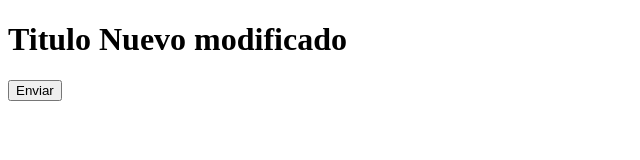
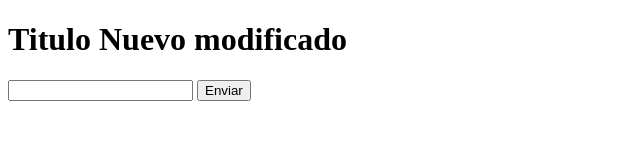
Before and after one commit to Terrius99/hello-world-git, a plain HTML site: page index.html in a window 1280 px wide. Shown: the whole page, without its empty margins (0-640 px from the left). Drawn offline with Linux system fonts and the light colour scheme.

Commit message:
se modifico index

```diff
--- a/index.html
+++ b/index.html
@@ -9,6 +9,7 @@
     <h1>Titulo Nuevo modificado</h1>
 
     <form action="\algo" method="get">
+        <input type="text" name="first_name" id="firdt_name">
         <input type="button" value="Enviar">
     </form>
 </body>
```
